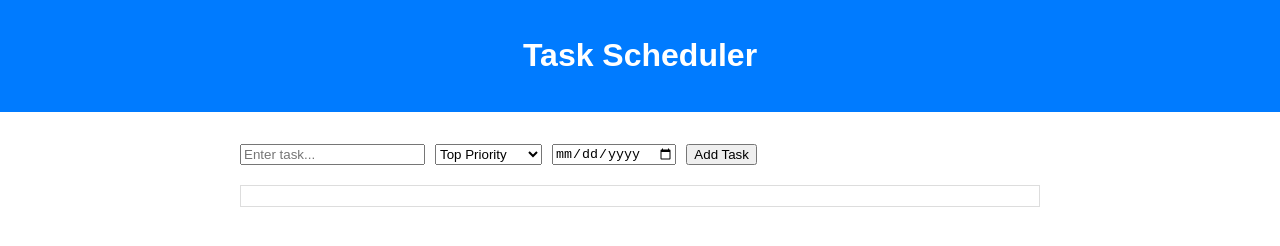
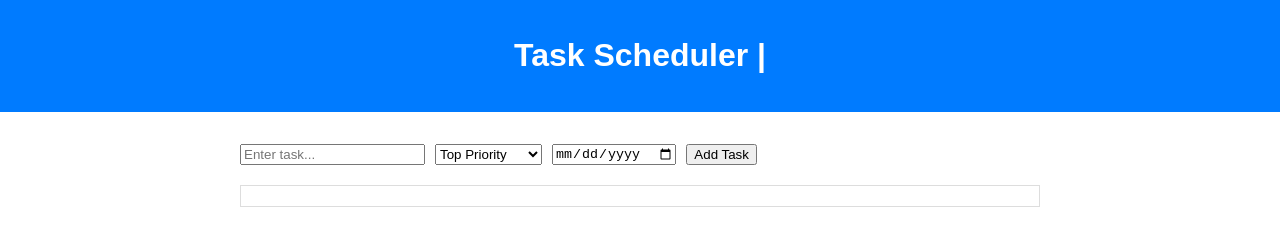
Before and after one commit to dipenpatel0017/Task-Scheduler, a plain HTML site: page index.html in a window 1280 px wide. Drawn offline with Linux system fonts and the light colour scheme.

Commit message:
scheduler

```diff
--- a/index.html
+++ b/index.html
@@ -12,7 +12,7 @@
 
 <body>
     <header>
-        <h1>Task Scheduler</h1>
+        <h1>Task Scheduler | </h1>
     </header>
     <main>
         <div class="task-form">
```
